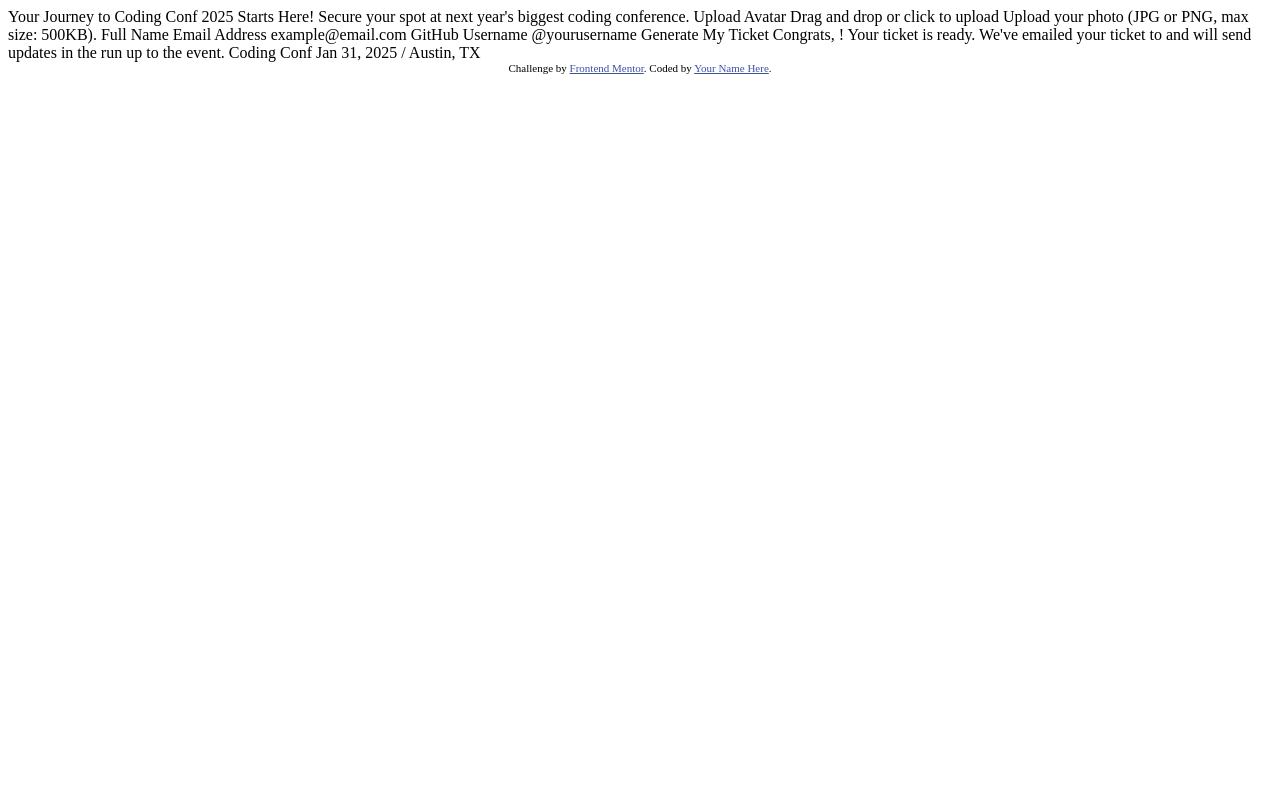
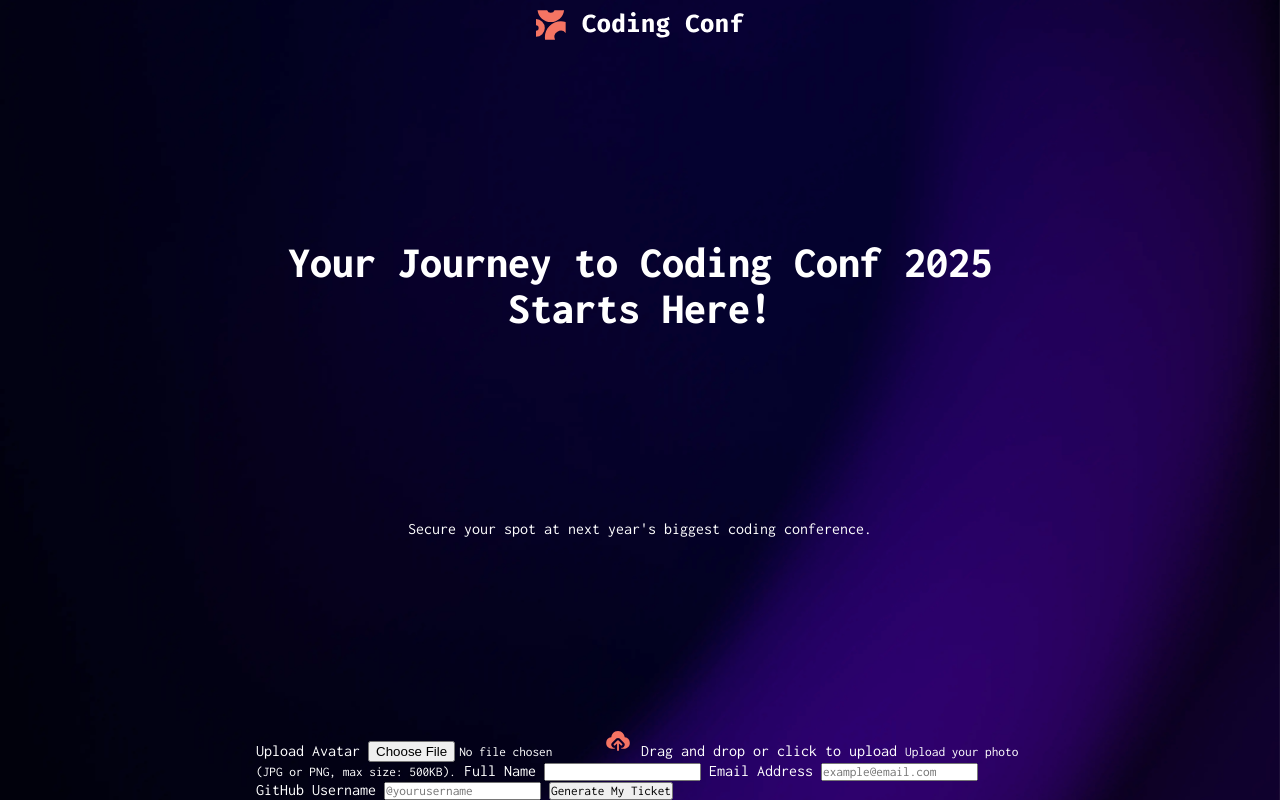
Before and after one commit to EDsnows/event-projet__frontend-mentor, a plain HTML site: page index.html in a window 1280 px wide. Drawn offline with Linux system fonts and the light colour scheme.

Commit message:
atualizando o html

```diff
--- a/index.html
+++ b/index.html
@@ -2,56 +2,62 @@
 <html lang="en">
     <head>
     <meta charset="UTF-8">
-  <meta name="viewport" content="width=device-width, initial-scale=1.0"> <!-- displays site properly based on user's device -->
+    <meta name="viewport" content="width=device-width, initial-scale=1.0">
+    <link rel="stylesheet" href="./src/css/style.css">
 
-  <link rel="icon" type="image/png" sizes="32x32" href="./assets/images/favicon-32x32.png">
+    <link rel="icon" type="image/png" sizes="32x32" href="./src/assets/images/favicon-32x32.png">
 
     <title>Frontend Mentor | Conference ticket generator</title>
 
     <!-- Feel free to remove these styles or customise in your own stylesheet 👍 -->
-  <style>
+    <!-- <style>
         .attribution { font-size: 11px; text-align: center; }
         .attribution a { color: hsl(228, 45%, 44%); }
-  </style>
+    </style> -->
     </head>
     <body>
+        <main>
+            <img src="./src/assets/images/logo-full.svg" alt="Logo do evento" class="event-logo">
+            <h1 class="slogan-title">Your Journey to Coding Conf 2025 Starts Here!</h1>
+            <p class="text-descripiton">Secure your spot at next year's biggest coding conference.</p>
+            <!-- Form starts -->
+            <section>
+                <form action="">
+                    <label for="upload-avatar">Upload Avatar</label>
+                    <input type="file" accept=".jpg, ,.png" id="upload-avatar">
+                        <img src="./src/assets/images/icon-upload.svg" alt="ícone de upload">
+                        Drag and drop or click to upload
+                    <small> Upload your photo (JPG or PNG, max size: 500KB).</small>
 
-  <!-- Form starts -->
+                    <label for="full-name">Full Name</label>
+                    <input type="text" id="full-name">
 
-  Your Journey to Coding Conf 2025 Starts Here!
+                    <label for="email-address">Email Address</label>
+                    <input type="email" placeholder="example@email.com">
 
-  Secure your spot at next year's biggest coding conference.
+                    <label for="github-user">GitHub Username</label>
+                    <input type="text" placeholder="@yourusername">
 
-  Upload Avatar
-  Drag and drop or click to upload
-  Upload your photo (JPG or PNG, max size: 500KB).
-
-  Full Name
-
-  Email Address
-  example@email.com
-
-  GitHub Username
-  @yourusername
-
-  Generate My Ticket
-
+                    <button type="submit">Generate My Ticket</button>
+                </form>
+            </section>
+        </main>
     <!-- Form ends -->
 
     <!-- Generated tickets starts -->
 
-  Congrats, <!-- Full Name -->! Your ticket is ready.
+    <!-- Congrats, {Full Name} Your ticket is ready.
 
-  We've emailed your ticket to <!-- Email Address --> and will send updates in the run up to the event.
+    We've emailed your ticket to {Email Address} and will send updates in the run up to the event. -->
 
-  Coding Conf
-  Jan 31, 2025 / Austin, TX
+    <!-- Coding Conf -->
+    <!-- Jan 31, 2025 / Austin, TX -->
 
     <!-- Generated tickets ends -->
 
-  <div class="attribution">
+    <!-- <div class="attribution">
         Challenge by <a href="https://www.frontendmentor.io?ref=challenge">Frontend Mentor</a>.
-    Coded by <a href="#">Your Name Here</a>.
-  </div>
+        Coded by <a href="#">Eduardo (EDsnows) Neves</a>.
+    </div> -->
 </body>
 </html>
```
Lines whose indentation alone changed are shown as unchanged.
